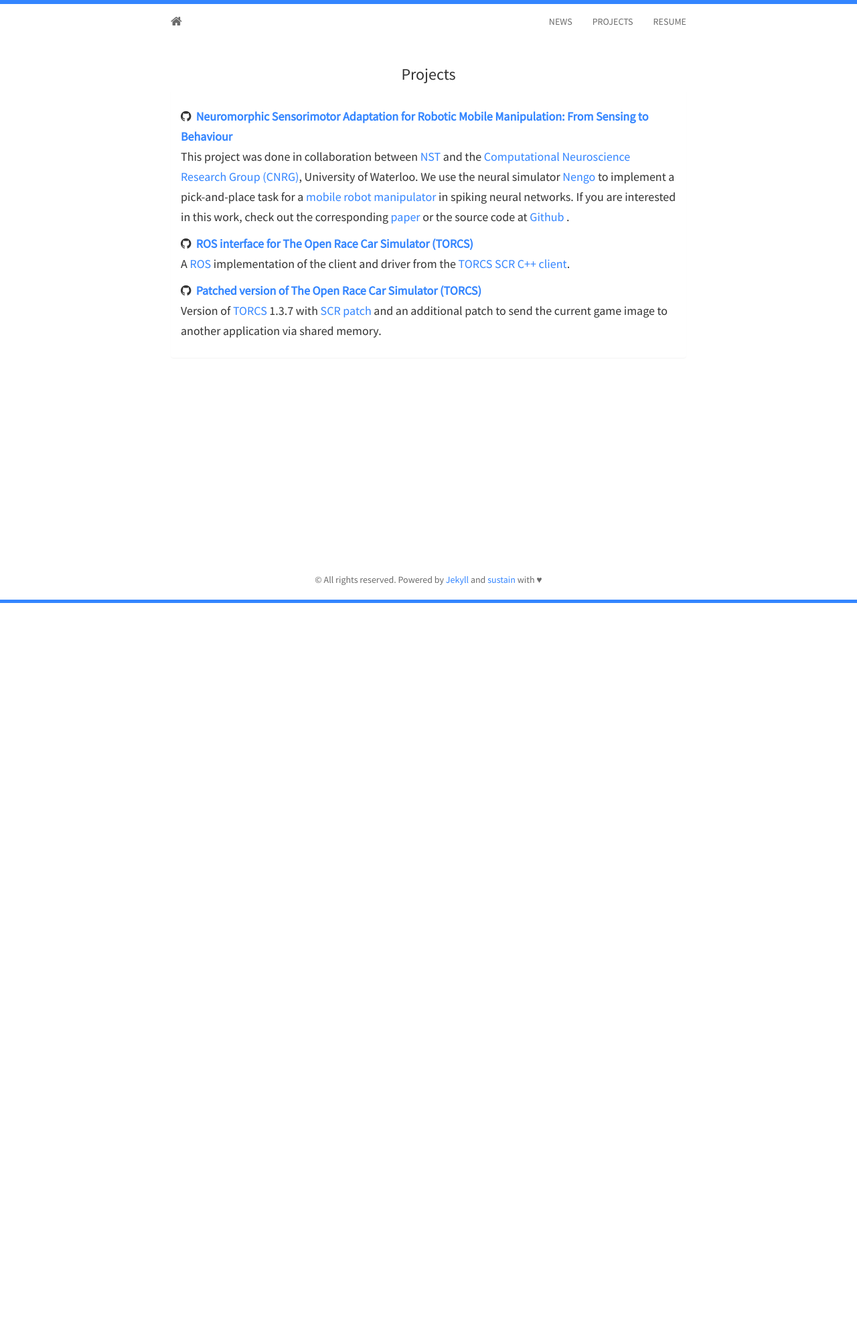
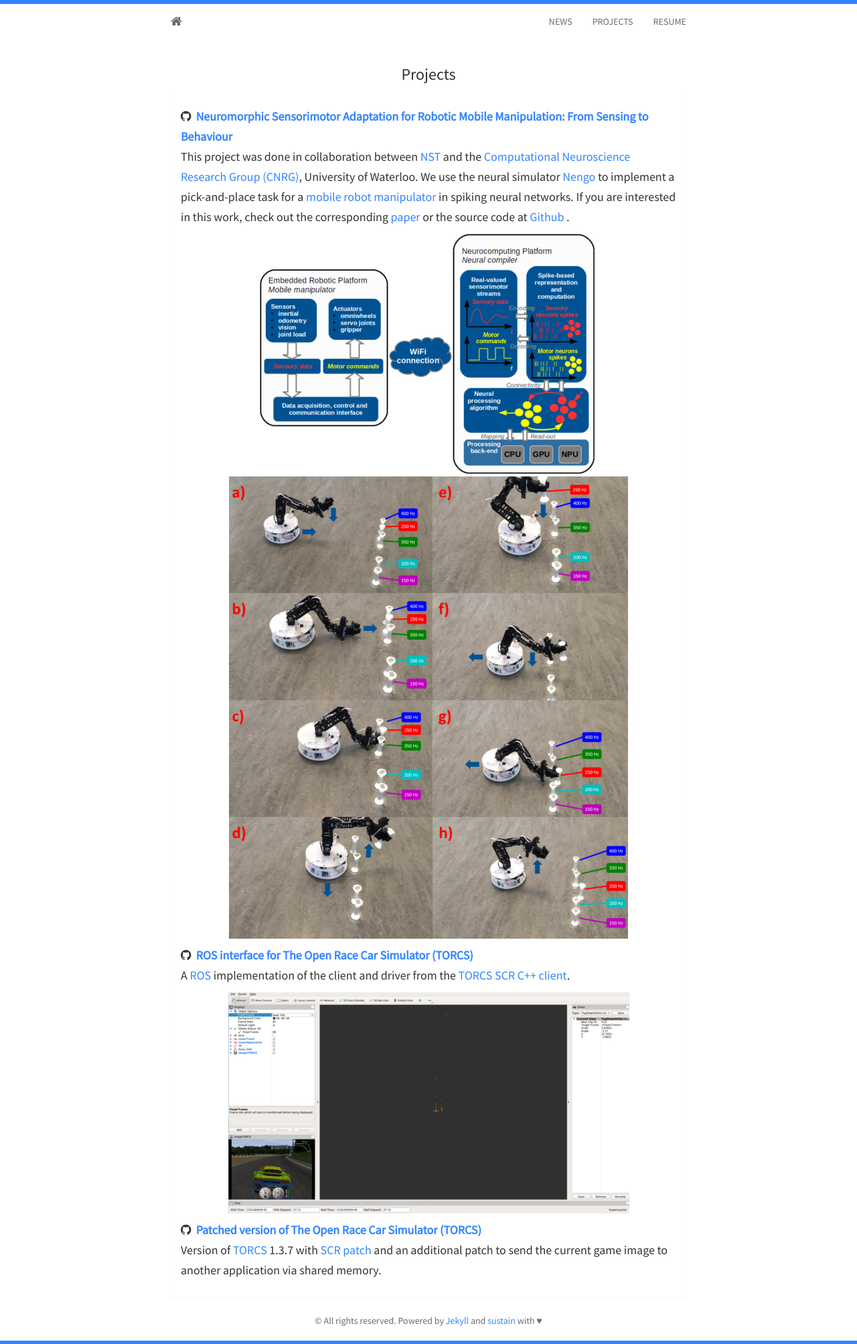
Before and after one commit to fmirus/fmirus.github.io, a Jekyll site: the page built from projects.html, in a window 1280 px wide. Shown: the whole page at 67% size. Built offline with Jekyll 4.4.1, drawn with Linux system fonts in a browser that asks for light colours; nearby versions of some CDN libraries; before the commit the page ends 900 px from its top, so only the background shows below that.

Commit message:
added some images to projects

```diff
--- a/_includes/projects.html
+++ b/_includes/projects.html
@@ -14,12 +14,21 @@
           in spiking neural networks.
           If you are interested in this work, check out the corresponding <a href="https://www.sciencedirect.com/science/article/pii/S1389041717300955"> paper </a> or the source code at <a href="https://github.com/fmirus/nst_omni_sort"> Github </a>.
         </p>
+        <div style="text-align:center">
+          <a class="Omnibot System Architecture" href="{{ site.baseurl }}assets/images/omnibot_sysarch.png" data-lightbox="Omnibot System Architecture" data-title="System Architecture"><img class="omnibot sysarcg" src="{{ site.baseurl }}assets/images/omnibot_sysarch_small.png" alt=""/></a>
+        </div>
+        <div style="text-align:center">
+          <a class="Omnibot example run" href="{{ site.baseurl }}assets/images/omnibot_run.png" data-lightbox="Omnibot example run" data-title="An exmaple run"><img class="Omnibot example run" src="{{ site.baseurl }}assets/images/omnibot_run_small.png" alt=""/></a>
+        </div>
     </h5>
     <h5>
 			<i class="fa fa-github"></i>&nbsp;&nbsp;<strong><a href="https://github.com/fmirus/torcs_ros">ROS interface for The Open Race Car Simulator (TORCS)</a></strong>
       <p>
 			A <a href="http://www.ros.org/"> ROS </a> implementation of the client and driver from the <a href="https://sourceforge.net/projects/cig/files/SCR%20Championship/Client%20C%2B%2B/"> TORCS SCR C++ client</a>.
       </p>
+      <div style="text-align:center">
+        <a class="TORCS ROS Screenshot" href="{{ site.baseurl }}assets/images/torcs_ros.png" data-lightbox="TORCS ROS" data-title="Rviz Screenshot of TORCS ROS interface"><img class="torcs_ros" src="{{ site.baseurl }}assets/images/torcs_ros_small.png" alt=""/></a>
+      </div>
 		</h5>
 
     <h5>
```
Also changed, not shown: assets/images/omnibot_run_small.png (added), assets/images/omnibot_sysarch.png (added), assets/images/omnibot_sysarch_small.png (added), assets/images/torcs_ros.png (added), assets/images/torcs_ros_small.png (added), 1 other file.
